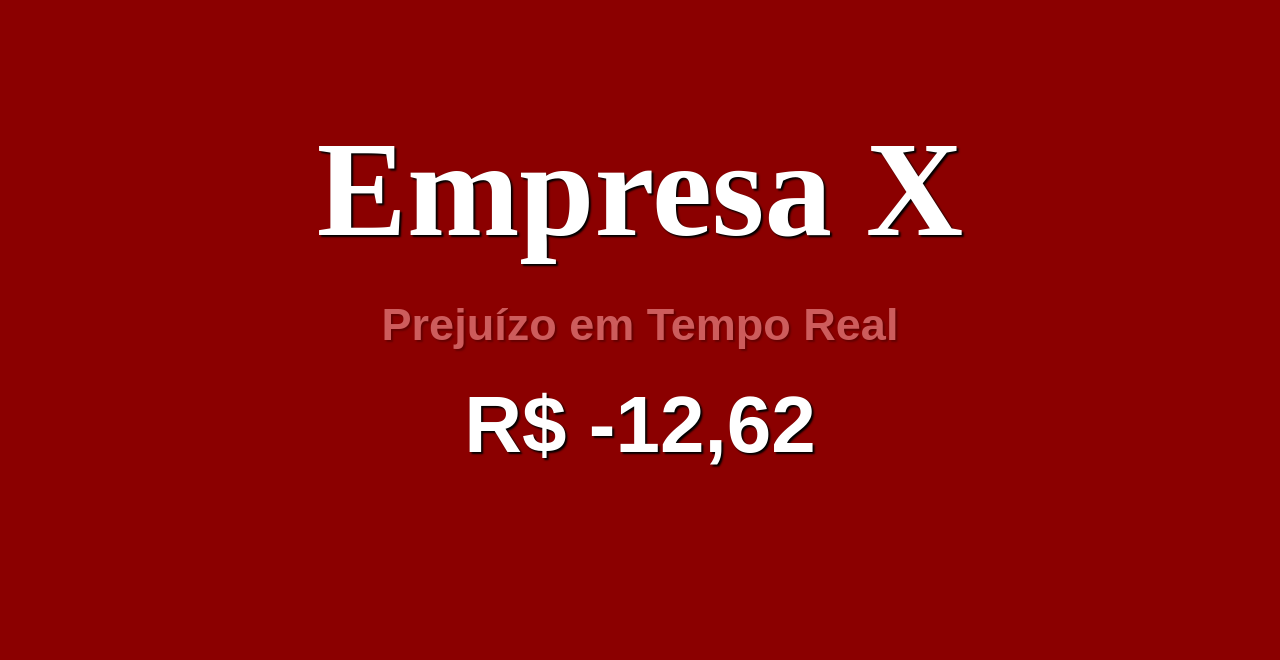
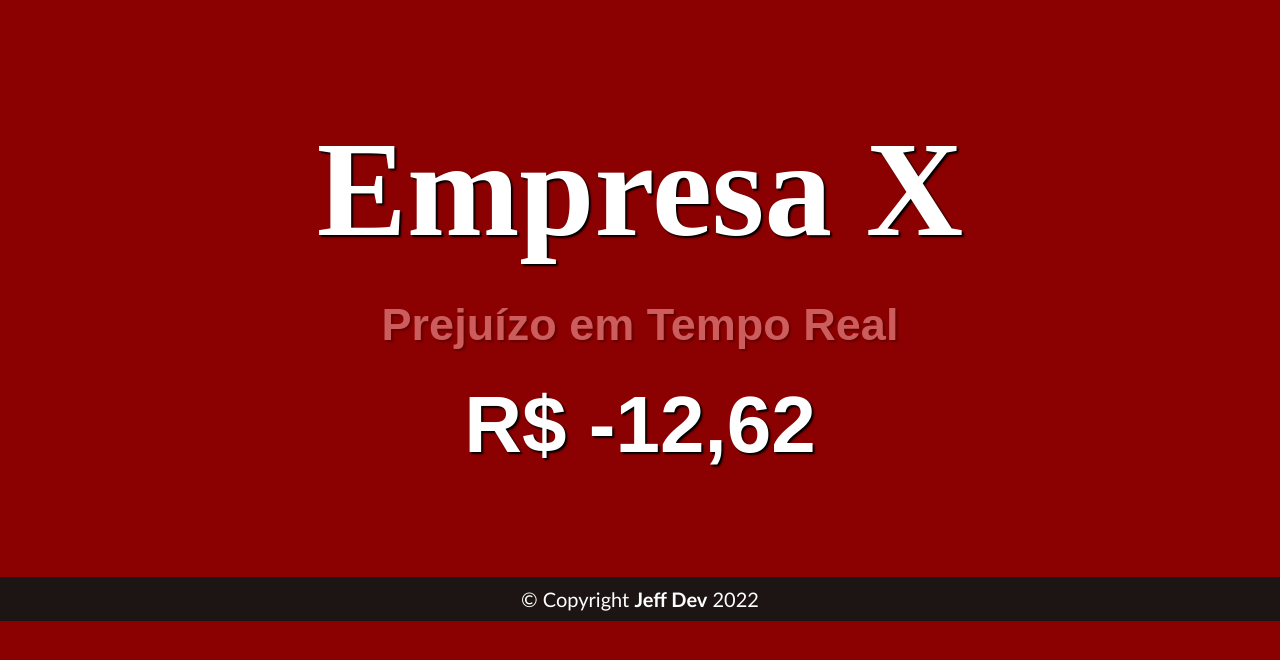
Before and after one commit to oficialjeffs/money-stopwatch, a plain HTML site: page index.html in a window 1280 px wide. Drawn offline with Linux system fonts and the light colour scheme.

Commit message:
Atualização 3.0 Money Stopwatch

```diff
--- a/index.html
+++ b/index.html
@@ -18,6 +18,10 @@
       <h1 id="time"></h1>
   </section>
 
+  <section id="copyright">
+    © Copyright <a  target="_blank" href="https://jeffdeveloper.herokuapp.com"><b>Jeff Dev</b></a> 2022
+  </section>
+
 
   <script src="main.js"></script>
 </body>
--- a/style.css
+++ b/style.css
@@ -54,3 +54,21 @@ h1{
     font-family: sans-serif;
 
 }
+
+#copyright{
+
+    font-family:calibri;
+    background-color:rgb(29, 20, 20);
+    color: #fff;
+    padding: 0.5rem;
+    margin-top: 6.6rem;
+    text-align: center;
+    border: solid 2px rgb(29, 20, 20);;
+    font-size: 20px;
+
+}
+#copyright a{
+    text-decoration: none;
+    color: white;
+
+}
```
